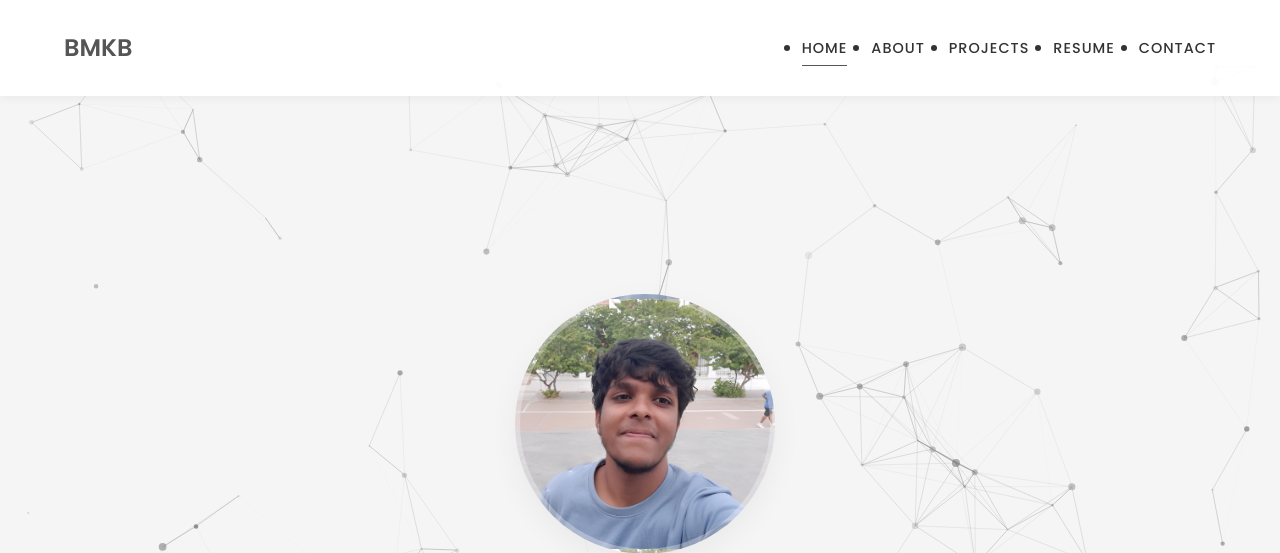
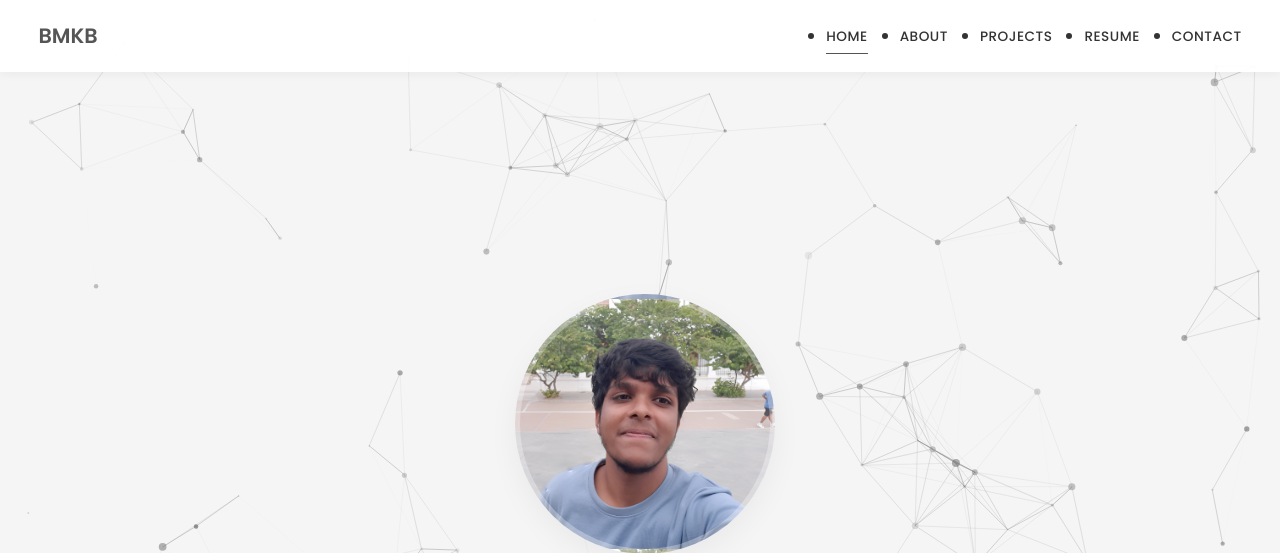
Before and after one commit to KarthikBalajiBM/karthikbalajibm.portfolio, a Flask app: page / in a window 1280 px wide. Shown: the top 553 px of the page. Run offline with Flask 2, Linux system fonts and the light colour scheme.

Commit message:
Update minimalist.css

```diff
--- a/static/css/minimalist.css
+++ b/static/css/minimalist.css
@@ -129,7 +129,7 @@
 
 /* Header & Navigation */
 .header {
-  padding: 1.2rem 5%;
+  padding: 1.2rem 3%;
   display: flex;
   justify-content: space-between;
   align-items: center;
@@ -144,14 +144,16 @@
 }
 
 .logo a {
-  font-size: 1.5rem;
+  font-size: 1.3rem;
   font-weight: 600;
   color: var(--primary-color);
 }
 
 .nav-list {
   display: flex;
-  gap: 1.5rem;
+  gap: 2rem;
+  padding: 0;
+  margin: 0;
 }
 
 .nav-link {
@@ -159,9 +161,10 @@
   font-weight: 500;
   position: relative;
   padding: 0.5rem 0;
-  font-size: 0.9rem;
+  font-size: 0.85rem;
   text-transform: uppercase;
-  letter-spacing: 1px;
+  letter-spacing: 0.5px;
+  white-space: nowrap;
 }
 
 .nav-link::after {
```
